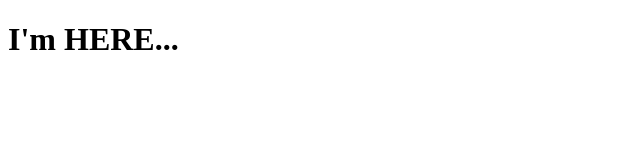
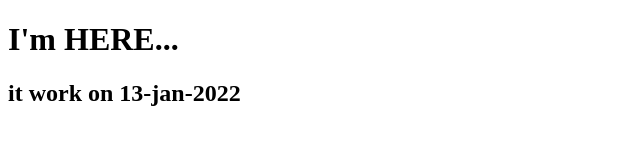
Before and after one commit to DarshanZignuts/Task_Exercise, a plain HTML site: page info.html in a window 1280 px wide. Shown: the whole page, without its empty margins (0-640 px from the left). Drawn offline with Linux system fonts and the light colour scheme.

Commit message:
added first on newOne

```diff
--- a/info.html
+++ b/info.html
@@ -8,5 +8,6 @@
 </head>
 <body>
     <h1>I'm HERE...</h1>
+    <h2>it work on 13-jan-2022</h2>
 </body>
 </html>
```
